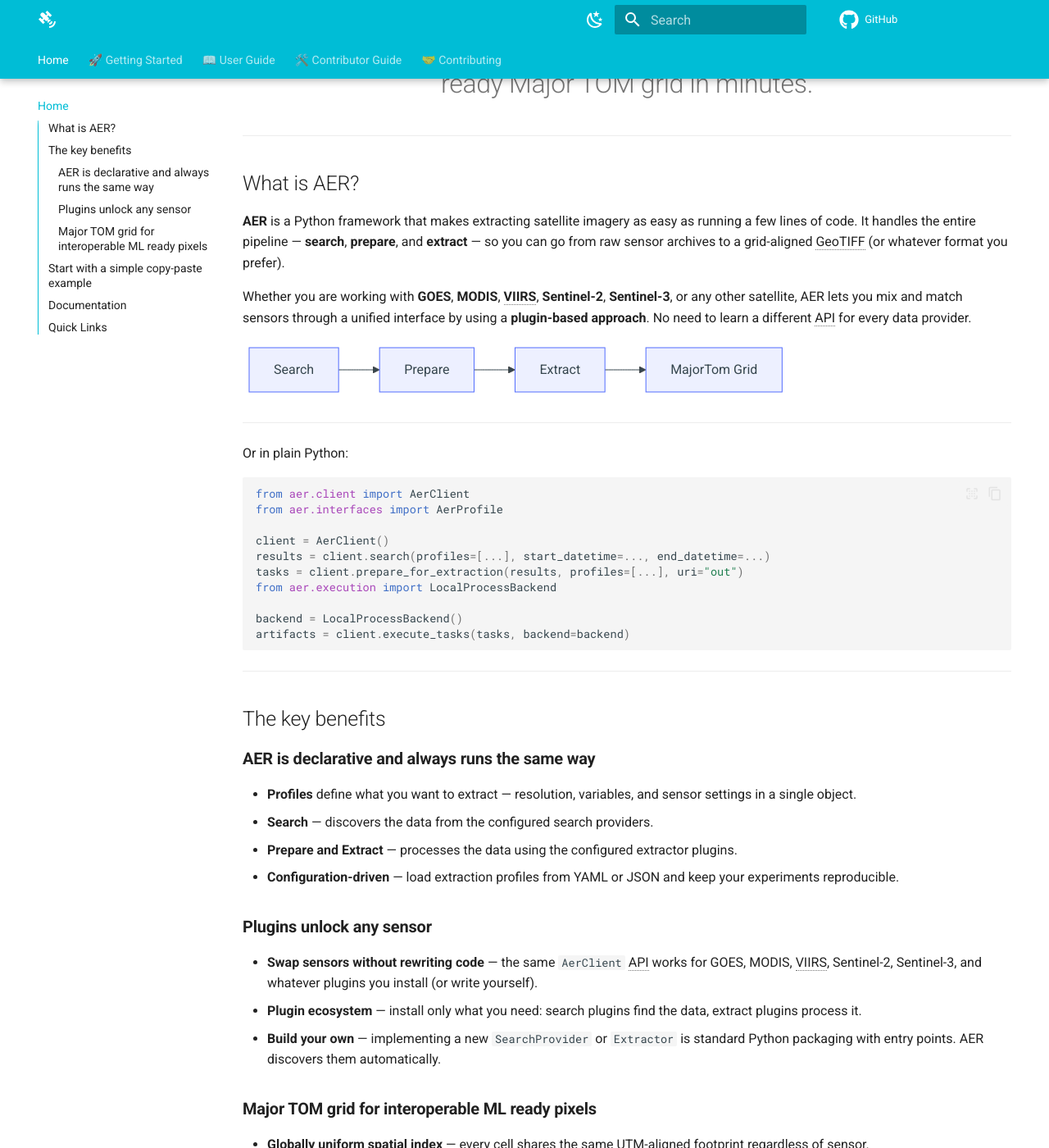
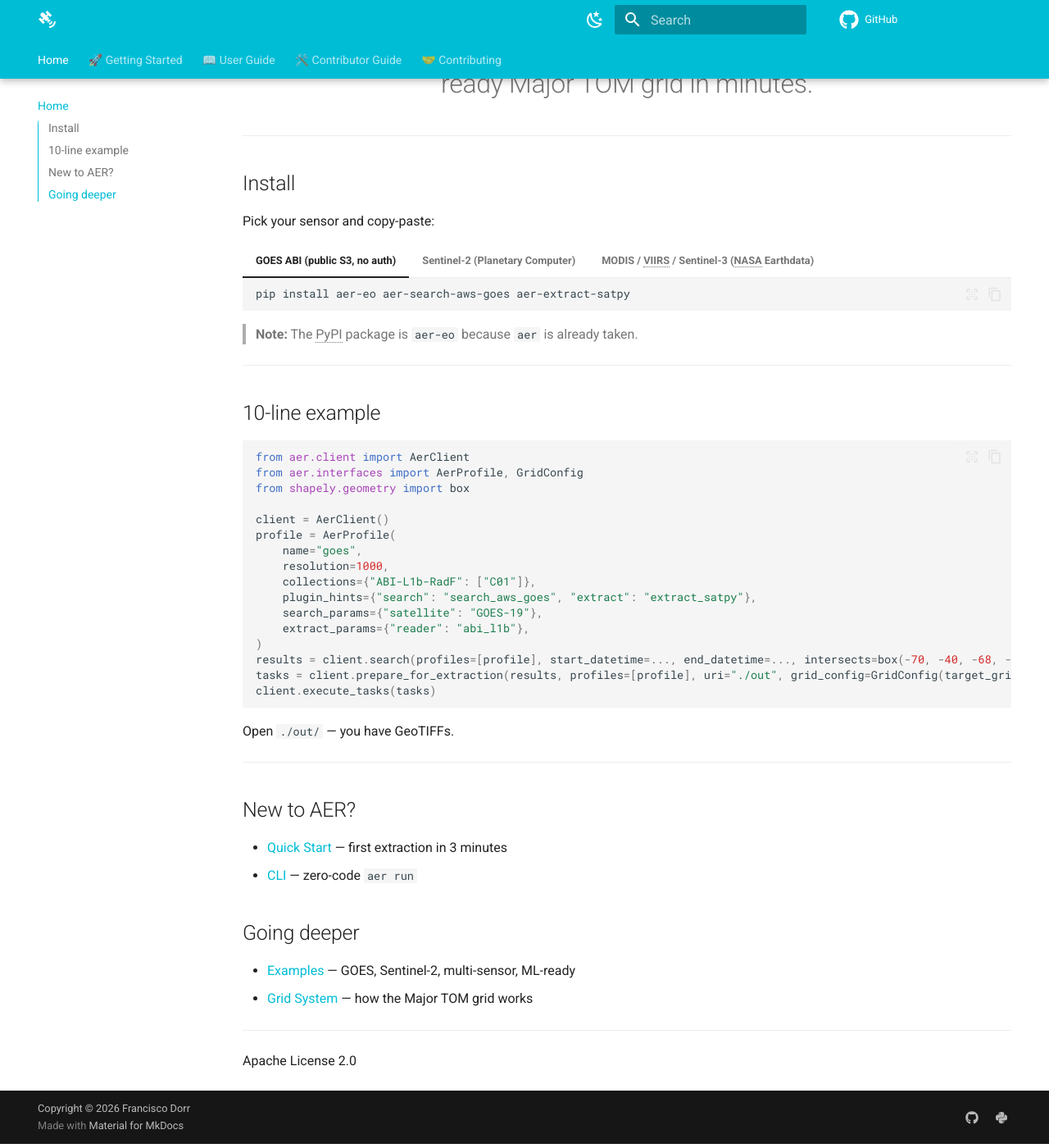
Before and after one commit to frandorr/aereo, an MkDocs documentation site: the page built from docs/index.md, in a window 1280 px wide and 1400 px high, scrolled down 444 px. Shown: the whole window at 82% size. Built offline with MkDocs 1.6.1 and Material for MkDocs 9.7.7, drawn with Linux system fonts in a browser that asks for light colours; comment, search, counter and statistics services are not loaded; the version menu is left out; some of the changed text lies outside the part shown.

Commit message:
docs(index): restructure landing page into 30-sec / 3-min / 30-min zones
- Remove 180-line mosaic script with pyproj and manual extent math
- Add tabbed starter-kit install blocks (GOES, Sentinel-2, NASA)
- Include 10-line minimal example same as README
- Add 'New to AER?' and 'Going deeper' quick-link zones

````diff
--- a/docs/index.md
+++ b/docs/index.md
@@ -1,210 +1,74 @@
 <p align="center">
-    <img src="aer.png" alt="AER demo" style="max-width: 500px; width: 100%;">
+    <img src="aer.png" alt="AER logo" style="max-width: 500px; width: 100%;">
 </p>
-
-<!--<h1 align="center">aer 🪐</h1>-->
 
 <h1 align="center">
   Plugin-based satellite data extraction — from search to analysis-ready Major TOM grid in minutes.
 </h1>
 
+---
+
+## Install
+
+Pick your sensor and copy-paste:
+
+=== "GOES ABI (public S3, no auth)"
+
+    ```bash
+    pip install aer-eo aer-search-aws-goes aer-extract-satpy
+    ```
+
+=== "Sentinel-2 (Planetary Computer)"
+
+    ```bash
+    pip install aer-eo aer-search-planetary-computer aer-extract-odc-stac
+    ```
+
+=== "MODIS / VIIRS / Sentinel-3 (NASA Earthdata)"
+
+    ```bash
+    pip install aer-eo aer-search-earthaccess aer-extract-satpy
+    ```
+
+> **Note:** The PyPI package is `aer-eo` because `aer` is already taken.
 
 ---
 
-## What is AER?
+## 10-line example
 
-**AER** is a Python framework that makes extracting satellite imagery as easy as running a few lines of code. It handles the entire pipeline — **search**, **prepare**, and **extract** — so you can go from raw sensor archives to a grid-aligned GeoTIFF (or whatever format you prefer).
+```python
+from aer.client import AerClient
+from aer.interfaces import AerProfile, GridConfig
+from shapely.geometry import box
 
-Whether you are working with **GOES**, **MODIS**, **VIIRS**, **Sentinel-2**, **Sentinel-3**, or any other satellite, AER lets you mix and match sensors through a unified interface by using a **plugin-based approach**. No need to learn a different API for every data provider.
+client = AerClient()
+profile = AerProfile(
+    name="goes",
+    resolution=1000,
+    collections={"ABI-L1b-RadF": ["C01"]},
+    plugin_hints={"search": "search_aws_goes", "extract": "extract_satpy"},
+    search_params={"satellite": "GOES-19"},
+    extract_params={"reader": "abi_l1b"},
+)
+results = client.search(profiles=[profile], start_datetime=..., end_datetime=..., intersects=box(-70, -40, -68, -39))
+tasks = client.prepare_for_extraction(results, profiles=[profile], uri="./out", grid_config=GridConfig(target_grid_dist=256000))
+client.execute_tasks(tasks)
+```
 
-```mermaid
-graph LR
-    A[Search] --> B[Prepare]
-    B --> C[Extract]
-    C --> D[MajorTom Grid]
-```
+Open `./out/` — you have GeoTIFFs.
 
 ---
 
-Or in plain Python:
+## New to AER?
 
-```python
-from aer.client import AerClient
-from aer.interfaces import AerProfile
+- [Quick Start](quickstart.md) — first extraction in 3 minutes
+- [CLI](cli.md) — zero-code `aer run`
 
-client = AerClient()
-results = client.search(profiles=[...], start_datetime=..., end_datetime=...)
-tasks = client.prepare_for_extraction(results, profiles=[...], uri="out")
-from aer.execution import LocalProcessBackend
+## Going deeper
 
-backend = LocalProcessBackend()
-artifacts = client.execute_tasks(tasks, backend=backend)
-```
-
-
-<p align="center">
-  <!-- ARCHITECTURE DIAGRAM PLACEHOLDER -->
-  <!-- Replace the line below with an architecture/overview image -->
-  <!-- <img src="..." alt="AER pipeline overview"> -->
-</p>
+- [Examples](examples.md) — GOES, Sentinel-2, multi-sensor, ML-ready
+- [Grid System](grid.md) — how the Major TOM grid works
 
 ---
 
-## The key benefits
-
-### **AER is declarative and always runs the same way**
-
-- **Profiles** define what you want to extract — resolution, variables, and sensor settings in a single object.
-- **Search** — discovers the data from the configured search providers.
-- **Prepare and Extract** — processes the data using the configured extractor plugins.
-- **Configuration-driven** — load extraction profiles from YAML or JSON and keep your experiments reproducible.
-
-### **Plugins unlock any sensor**
-
-- **Swap sensors without rewriting code** — the same `AerClient` API works for GOES, MODIS, VIIRS, Sentinel-2, Sentinel-3, and whatever plugins you install (or write yourself).
-- **Plugin ecosystem** — install only what you need: search plugins find the data, extract plugins process it.
-- **Build your own** — implementing a new `SearchProvider` or `Extractor` is standard Python packaging with entry points. AER discovers them automatically.
-
-### **Major TOM grid for interoperable ML ready pixels**
-
-- **Globally uniform spatial index** — every cell shares the same UTM-aligned footprint regardless of sensor.
-- **Pixels align across sensors** — compare GOES, MODIS, and Sentinel data in the same grid cell without manual reprojection.
-- **Interoperable with the Major TOM ecosystem** — extracted data drops straight into the [Major TOM](https://huggingface.co/Major-TOM) tooling and models.
-
----
-
-## Start with a simple copy-paste example
-
-We provide a simple copy-paste example below to get you started using two plugins: `aer-search-aws-goes` and `aer-extract-satpy`.
-
-```bash
-pip install aer-eo aer-search-aws-goes aer-extract-satpy
-```
-
-```python
-from datetime import datetime, timezone
-
-# --- Mosaic & plot extracted artifacts ---
-import matplotlib.pyplot as plt  # noqa: E402
-import numpy as np  # noqa: E402
-from aer.client import AerClient
-from aer.eoids import mosaic_eoids_tiles, scan_eoids_dir  # noqa: E402
-from aer.interfaces import AerProfile
-from pyproj import Transformer  # noqa: E402
-from shapely.geometry import box
-from shapely.ops import transform as shapely_transform  # noqa: E402
-
-# ############################## CONFIG ####################################
-DATE_START = datetime(2026, 4, 2, 14, 0, tzinfo=timezone.utc)
-DATE_END = datetime(2026, 4, 2, 14, 9, tzinfo=timezone.utc)
-URI = "/tmp/goes_extraction"
-aoi = box(
-    -69.75950213664814, -39.97992452755355, -68.24173711941097, -39.05094702427256
-)
-profiles = [
-    AerProfile(
-        name="goes_c02",
-        resolution=500,
-        collections={"ABI-L1b-RadF": ["C02"]},
-        plugin_hints={"search": "search_aws_goes", "extract": "extract_satpy"},
-        extract_params={"reader": "abi_l1b", "calibration": "reflectance"},
-        search_params={"satellite": "GOES-19"},
-    )
-]
-
-# ############################## SEARCH ####################################
-client = AerClient()
-print("Searching...", flush=True)
-results = client.search(
-    profiles=profiles,
-    start_datetime=DATE_START,
-    end_datetime=DATE_END,
-    intersects=aoi,
-)
-# ############################## PREPARE ####################################
-tasks = client.prepare_for_extraction(
-    results,  # type: ignore[arg-type]
-    target_aoi=aoi,
-    uri=URI,
-    profiles=profiles,
-    target_grid_dist=256000,
-    target_grid_overlap=False,
-    prepare_params={"cells_per_chunk": 10},
-)
-
-# ############################## EXTRACT ####################################
-from aer.execution import LocalProcessBackend
-
-backend = LocalProcessBackend(max_workers=4)
-results_df = client.execute_tasks(tasks, backend=backend)
-
-# ############################## PLOT ####################################
-entries = scan_eoids_dir(URI)
-collections = sorted({e["collection"] for e in entries})
-print(f"Collections to mosaic: {collections}")
-
-mosaic, transform, crs = mosaic_eoids_tiles(URI, collection=collections[0])
-
-fig, ax = plt.subplots(figsize=(8, 6))
-band = mosaic[0]
-valid = band[(band != 0) & np.isfinite(band)]
-vmin, vmax = valid.min(), valid.max()
-
-im = ax.imshow(
-    band,
-    extent=(
-        transform.c,
-        transform.c + transform.a * mosaic.shape[2],
-        transform.f + transform.e * mosaic.shape[1],
-        transform.f,
-    ),
-    vmin=vmin,
-    vmax=vmax,
-    cmap="Greys_r",
-)
-
-# Reproject AOI boundary to mosaic CRS and overlay it
-transformer = Transformer.from_crs("EPSG:4326", crs, always_xy=True)
-aoi_projected = shapely_transform(transformer.transform, aoi)
-xs, ys = aoi_projected.exterior.xy
-ax.plot(xs, ys, color="red", linewidth=2, label="AOI boundary")
-
-ax.legend(loc="upper right")
-fig.colorbar(im, ax=ax, shrink=0.6, label="Reflectance")
-ax.set_title(f"GOES-19 C01 @ 1000 m – {collections[0]}")
-ax.set_xlabel("Longitude")
-ax.set_ylabel("Latitude")
-plt.tight_layout()
-plt.savefig(f"{URI}/extraction_mosaic.png", dpi=150)
-
-```
-
-<p align="center">
-  <!-- EXAMPLE OUTPUT IMAGE PLACEHOLDER -->
-  <!-- Replace the line below with a sample output image -->
-  <img src="extraction_mosaic.png" alt="Sample AER output">
-</p>
-
----
-
-## Documentation
-
-| Document | Description |
-|----------|-------------|
-| [Quick Start](quickstart.md) | Step-by-step Search → Prepare → Extract walkthrough |
-| [Running the Pipeline](pipeline.md) | Practical guide for `search()`, `prepare_for_extraction()`, and `execute_tasks()` |
-| [Using Plugins](using-plugins.md) | Install core, plugins, and Earthdata auth |
-| [Pipeline Architecture](pipeline-architecture.md) | Three-phase pipeline with UML diagrams and data flow |
-| [Grid System](grid.md) | Grid definitions, filtering modes, and overlap options |
-| [Plugin System](plugins.md) | How plugins are discovered and routed |
-| [Build Your Own Plugin](build-your-own-plugin.md) | Developer guide for creating new plugins |
-| [EOIDS](eoids.md) | Output file structure convention (BIDS-inspired) |
-| [API Reference](api/client.md) | Python API documentation |
-
----
-
-## Quick Links
-
-- **Repository**: [github.com/frandorr/aer](https://github.com/frandorr/aer)
-- **Issues**: [github.com/frandorr/aer/issues](https://github.com/frandorr/aer/issues)
-- **License**: Apache License 2.0
+Apache License 2.0
````
